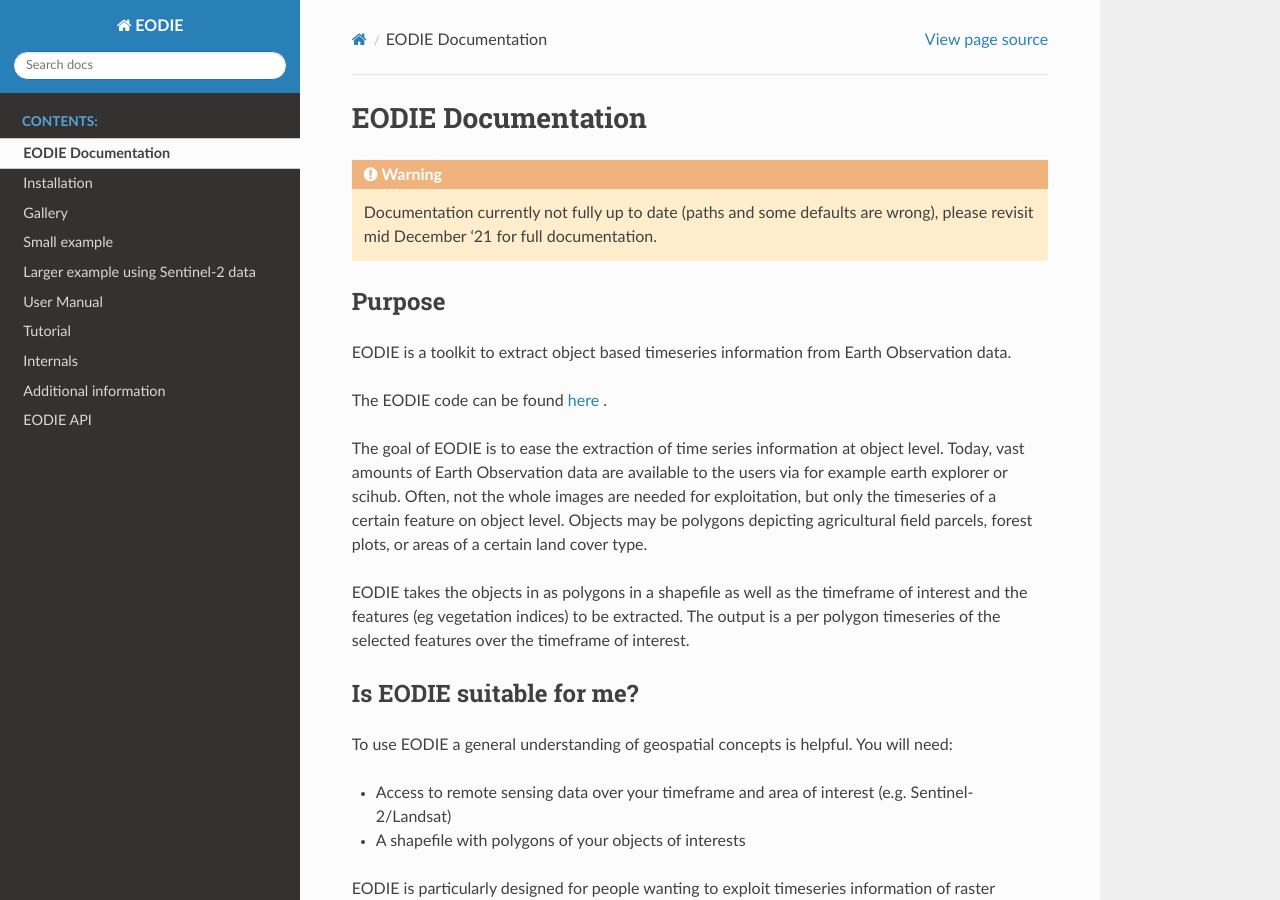
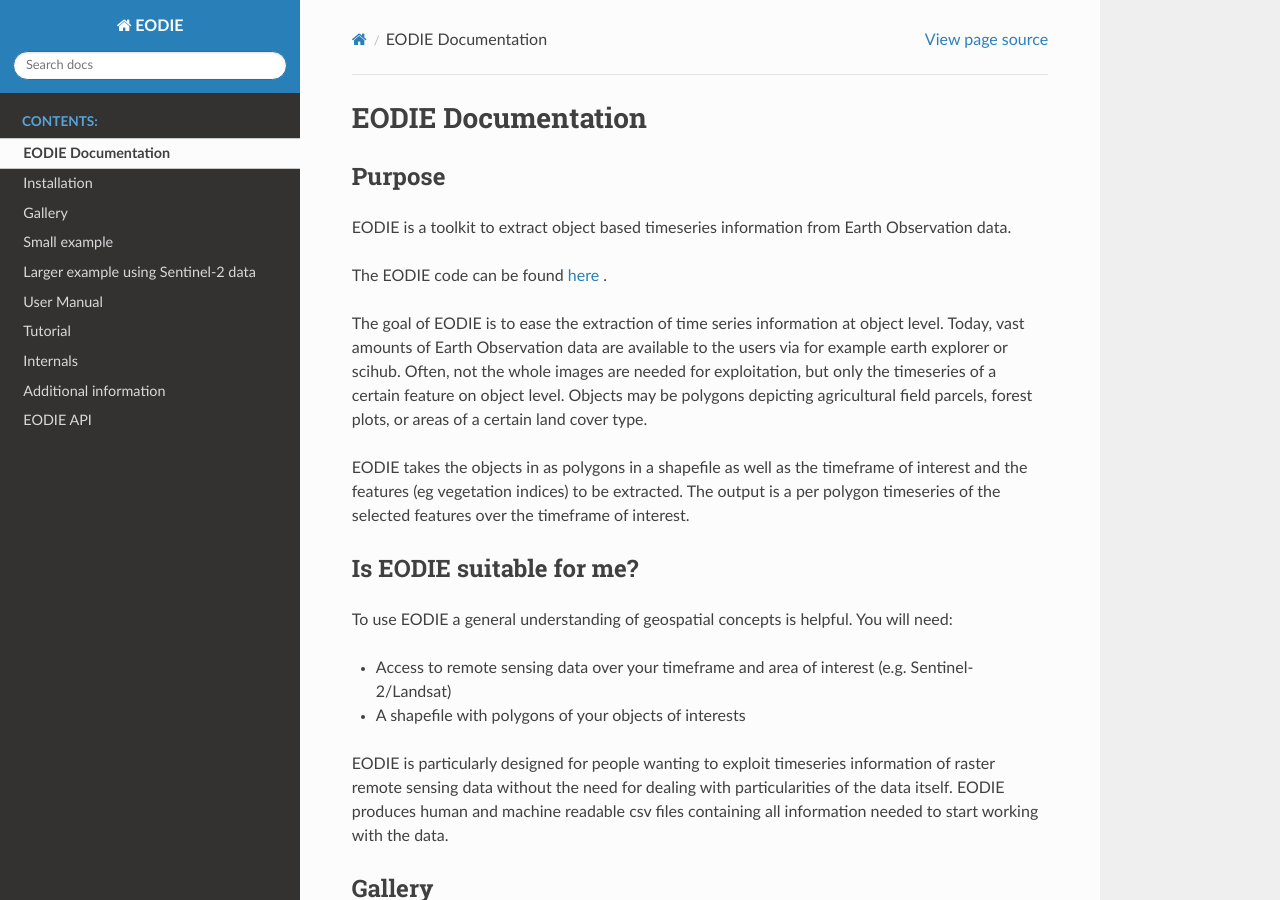
Before and after one commit to samumantha/EODIE, a Sphinx documentation site: the page built from docs/index.rst, in a window 1280 px wide and 900 px high. Built offline with Sphinx 7.4.7 and the Read the Docs theme 2.0.0, drawn with Linux system fonts in a browser that asks for light colours.

Commit message:
rm warning

```diff
--- a/docs/index.rst
+++ b/docs/index.rst
@@ -4,11 +4,6 @@
 
 EODIE Documentation
 ====================
-
-.. warning::
-
-   Documentation currently not fully up to date (paths and some defaults are wrong), please revisit mid December '21 for full documentation.
-
 
 Purpose
 --------
```
